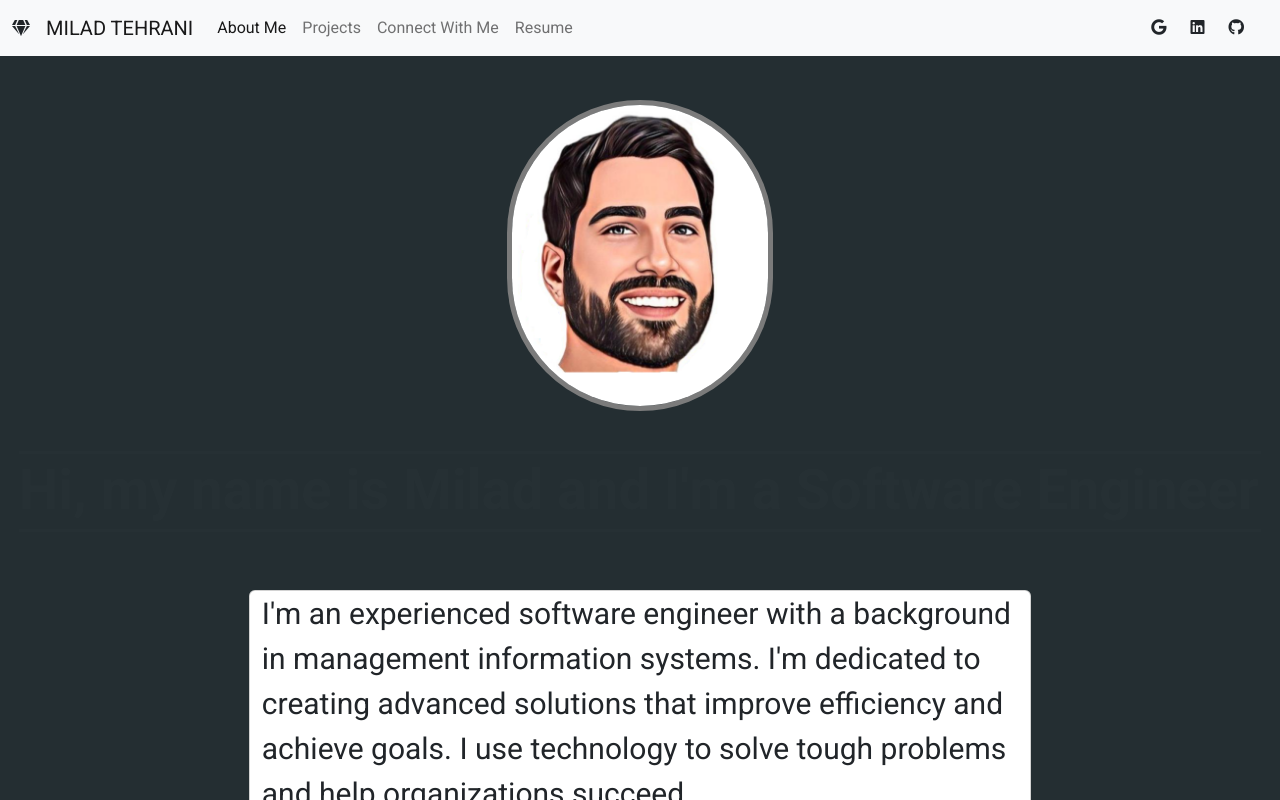
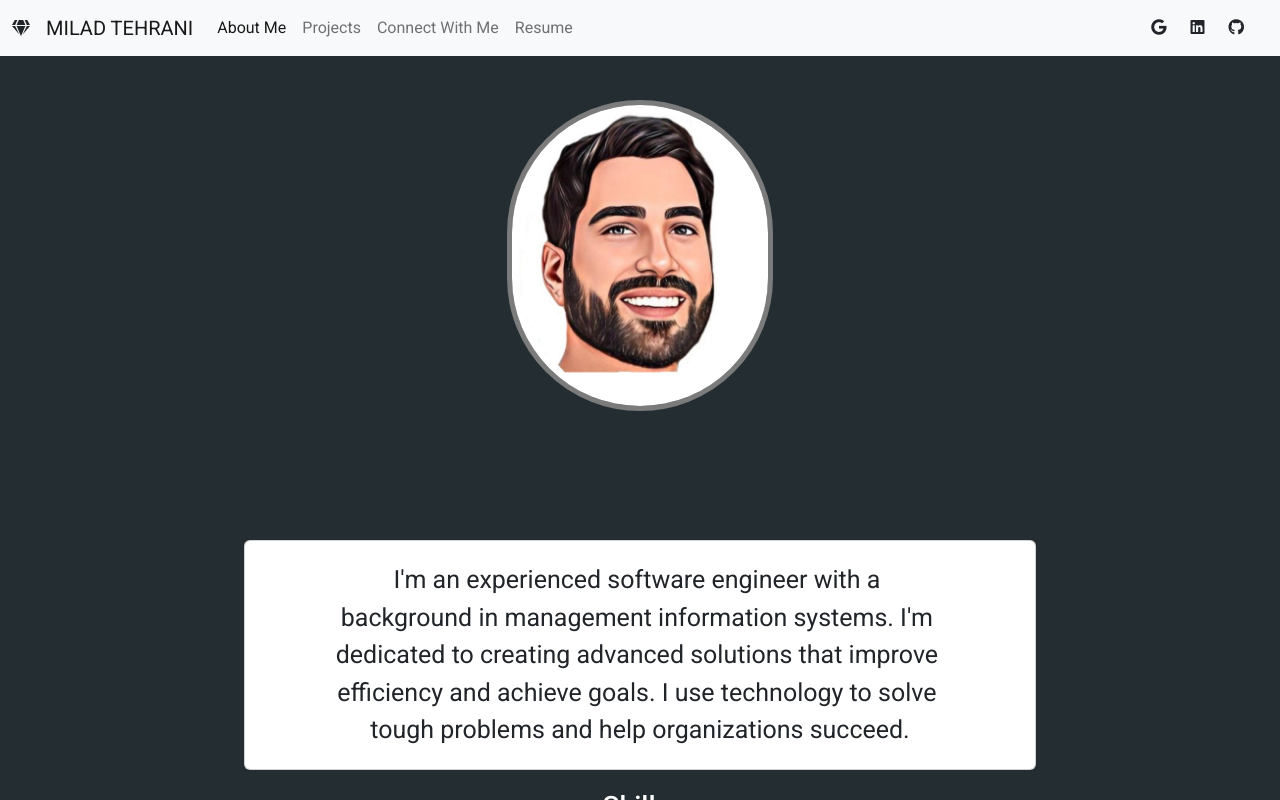
Before and after one commit to tehranimilad/Portfolio.v3, a React (Create React App) app in the folder frontend/: page / in a window 1280 px wide. Shown: the top 800 px of the page. Built offline with nearby package versions, Linux system fonts and the light colour scheme.

Commit message:
updating media queries to better support mobile users

```diff
--- a/frontend/src/index.css
+++ b/frontend/src/index.css
@@ -1,3 +1,5 @@
+
+@media (min-width: 800px){
 body {
   margin: 0;
   font-family: Roboto, Helvetica, Arial, sans-serif;
@@ -7,16 +9,56 @@ body {
   overflow-x: hidden;
 }
 
-f
+.about-me-description{
+  width: 80%;
+  display:block;
+  margin: 0 auto;
+  margin-top:20px;
+  font-size: 25px;
+  padding-bottom: 20px;
+}
+
+.content-container {
+  display: block;
+  margin: 0 auto;
+  max-width: 60%;
+}
+
 
 code {
   font-family: source-code-pro, Menlo, Monaco, Consolas, 'Courier New',
     monospace;
+  }
+
+.letters {
+    font-size: 30px;
 }
 
-@media (max-width: 600px) {
+.animation-container {
+  text-align: center;
+  margin-bottom: auto;
+  white-space:break-spaces;
+}
+}
+
+@media (max-width: 799px) {
+.about-me-description{
+  font-size: 15px;
+  padding: 2%;
+}
 
 .footerDiv{
     padding-top: 500px;
   }
+
+.animation-container {
+  text-align: center;
+  margin-bottom: auto;
+  white-space:break-spaces;
 }
+
+.letters {
+  font-size: 20px;
+  white-space: nowrap;
+}
+}
--- a/frontend/src/pages/HomePage/index.css
+++ b/frontend/src/pages/HomePage/index.css
@@ -20,11 +20,6 @@ body {
   align-items: center;
   min-height: 100vh;
   position: relative;
-}
-
-.animation-container {
-  text-align: center;
-  margin-bottom: auto;
 }
 
 .ml1 {
@@ -75,18 +70,6 @@ body {
   top:auto;
 }
 
-.about-me-description{
-  width: 60%;
-  display:block;
-  margin: 0 auto;
-  margin-top:50px;
-  font-size: 30px;
-}
-
-.content-container {
-  text-align: center;
-  margin-bottom: auto;
-}
 
 .skills-icons {
   text-align: center;
--- a/frontend/src/pages/HomePage/index.js
+++ b/frontend/src/pages/HomePage/index.js
@@ -45,16 +45,16 @@ function HomePage() {
           <h1 className="ml1">
             <span className="text-wrapper">
               <span className="line line1"></span>
-              <span className="letters">Hi, my name is Milad and I'm a Software Engineer</span>
+              <span className="letters">Hi, I'm Milad and I'm a Software Engineer</span>
               <span className="line line2"></span>
             </span>
           </h1>
           <script src="https://cdnjs.cloudflare.com/ajax/libs/animejs/2.0.2/anime.min.js"></script>
           <div className="content-container">
           <MDBRow>
-            <MDBCard className="about-me-description">
+            <MDBCard>
               <MDBCardBody class="dark">
-                <MDBCardText class="text-sm-start">
+                <MDBCardText className="about-me-description">
                 I'm an experienced software engineer with a background in management information systems. I'm dedicated to creating advanced solutions that improve efficiency and achieve goals. I use technology to solve tough problems and help organizations succeed.
                 </MDBCardText>
               </MDBCardBody>
```
